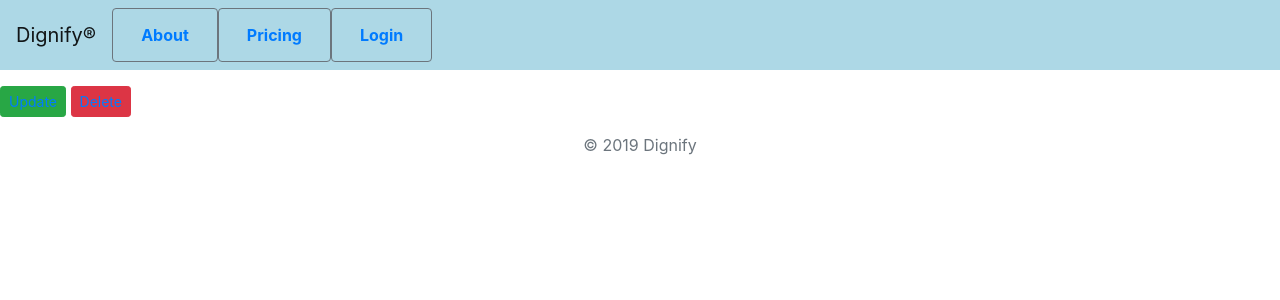
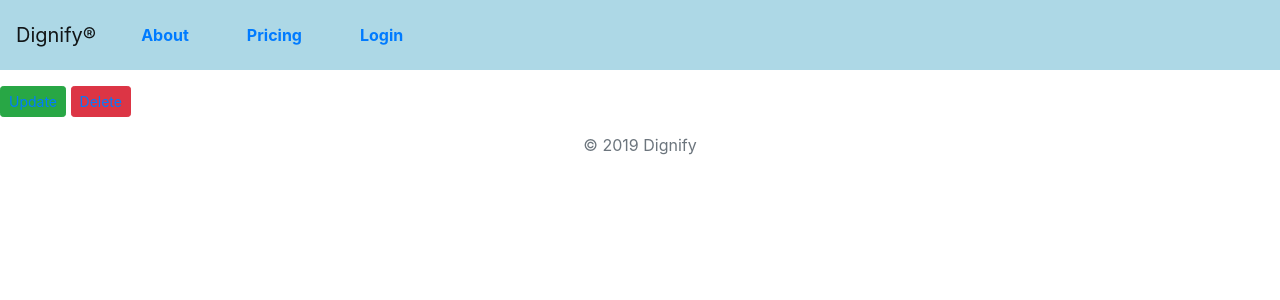
Before and after one commit to Abimzy/Dignify, a Python web app: template templates/chart.html in a window 1280 px wide. Shown: the top 300 px of the page. Run offline with Jinja, Linux system fonts and the light colour scheme; the template is opened without the code that fills it, so the values that code supplies are empty; some libraries are stand-ins or nearby versions.

Commit message:
Update button style on navbar

```diff
--- a/templates/layout.html
+++ b/templates/layout.html
@@ -23,29 +23,29 @@
         <div class="collapse navbar-collapse" id="navbarNav">
             {% if current_user.is_authenticated %}
             <div class="navbar-nav">
-            <button class="nav-item btn btn-outline-secondary">
+            <button class="nav-item btn ">
                 <a class="nav-link" href="{{ url_for('about')}}"><strong>About</strong></a>
             </button>
-            <button class="nav-item btn btn-outline-secondary">
-                <a class="nav-link" href="#"><strong>Pricing</strong></a>
-            </button>
-            <button class="nav-item btn btn-outline-secondary">
+            <button class="nav-item btn ">
+                    <a class="nav-link" href="{{ url_for('pricing')}}"><strong>Pricing</strong></a>
+                </button>
+            <button class="nav-item btn ">
                     <a class="nav-link" href="{{ url_for('account')}}"><strong>Profile</strong></a>
                 </button>
-                <button class="nav-item btn btn-outline-secondary">
+                <button class="nav-item btn ">
                         <a class="nav-link" href="{{ url_for('charts')}}"><strong>Charts</strong></a>
                     </button>
-            <button class="nav-item btn btn-outline-secondary">
+            <button class="nav-item btn ">
                     <a class="nav-link" href="{{ url_for('logout')}}"><strong>Logout</strong></a>
                 </button>
             {% else %}
-            <button class="nav-item btn btn-outline-secondary">
+            <button class="nav-item btn ">
                     <a class="nav-link" href="{{ url_for('about')}}"><strong>About</strong></a>
                 </button>
-                <button class="nav-item btn btn-outline-secondary">
+                <button class="nav-item btn ">
                         <a class="nav-link" href="{{ url_for('pricing')}}"><strong>Pricing</strong></a>
                     </button>
-            <button class="nav-item btn btn-outline-secondary">
+            <button class="nav-item btn">
                 <a class="nav-link" href="{{ url_for('login')}}"><strong>Login</strong></a>
             </button>
             </div>
```
